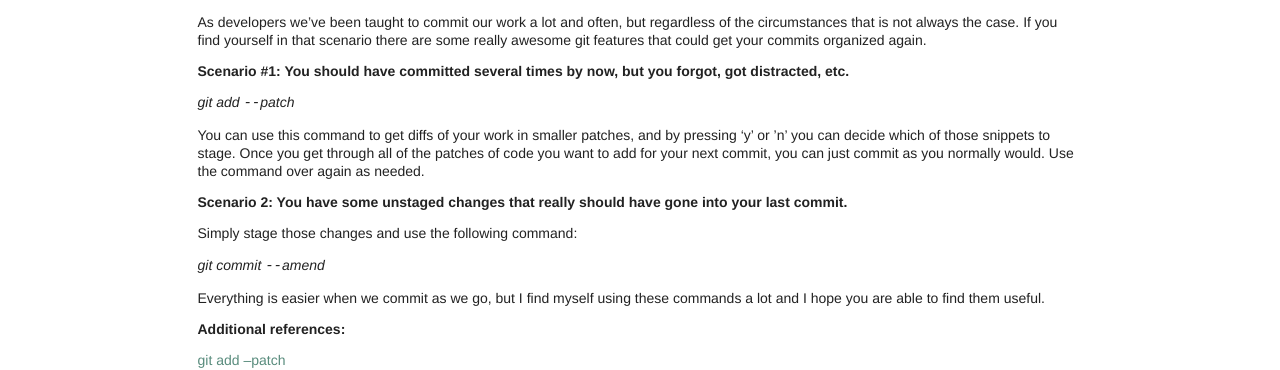
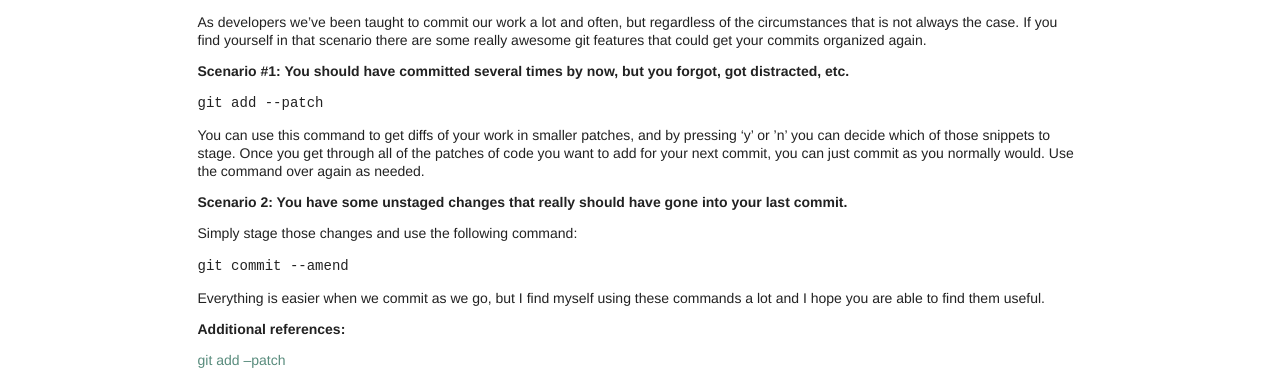
Before and after one commit to adyrda2/adyrda2.github.io, a Jekyll site: the page built from _posts/2016-10-07-have-you-committed-lately.markdown, in a window 1280 px wide. Shown: the part 166-536 px from the top of the page. Built offline with Jekyll 4.4.1, drawn with Linux system fonts in a browser that asks for light colours.

```diff
--- a/_posts/2016-10-07-have-you-committed-lately.markdown
+++ b/_posts/2016-10-07-have-you-committed-lately.markdown
@@ -11,7 +11,7 @@ As developers we’ve been taught to commit our work a lot and often, but regard
 
 #### Scenario #1: You should have committed several times by now, but you forgot, got distracted, etc.
 
-*git add `--`patch*
+`git add --patch`
 
 You can use this command to get diffs of your work in smaller patches, and by  pressing ‘y’ or ’n’ you can decide which of those snippets to stage. Once you get through all of the patches of code you want to add for your next commit, you can just commit as you normally would. Use the command over again as needed.
 
@@ -19,7 +19,7 @@ You can use this command to get diffs of your work in smaller patches, and by  p
 
 Simply stage those changes and use the following command:
 
-*git commit `--`amend*
+`git commit --amend`
 
 
 
```
